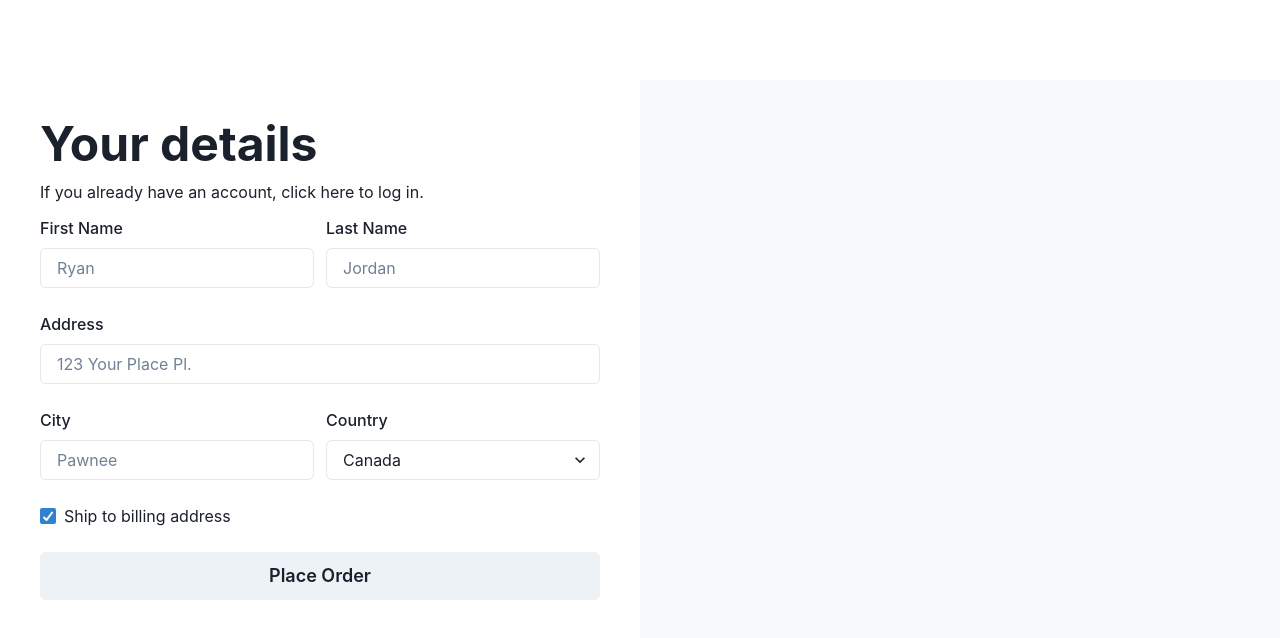
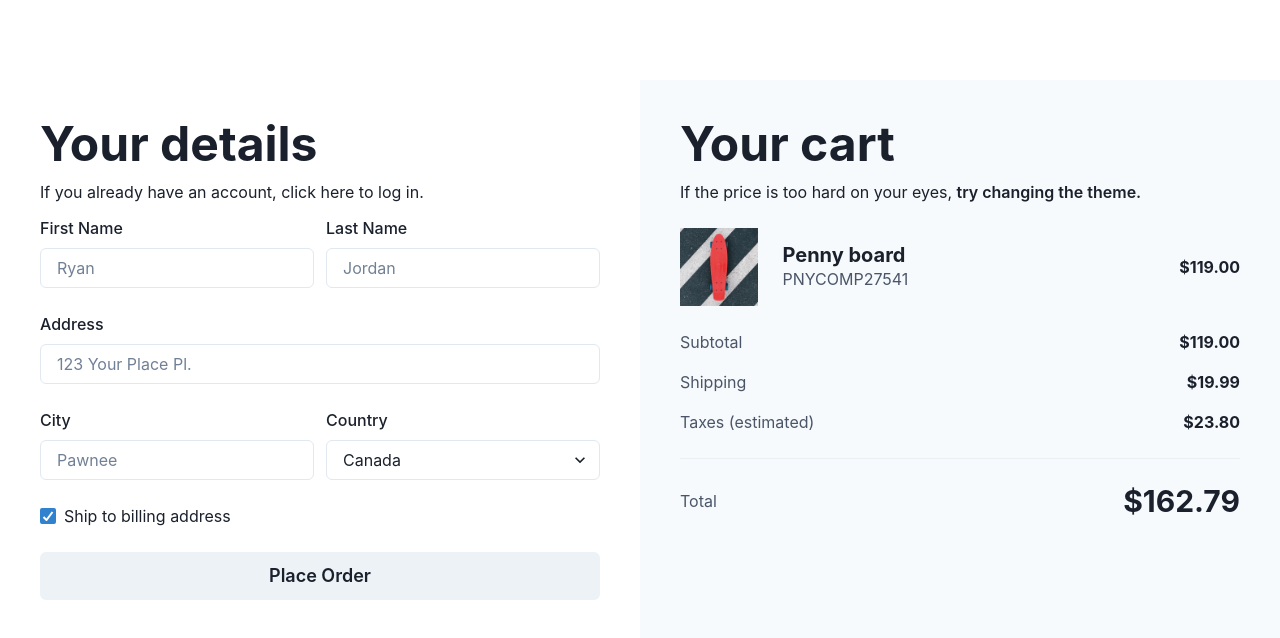
Before and after one commit to rm-jordan/chakra-ui-next.js, a Next.js app: page / in a window 1280 px wide. Shown: the top 638 px of the page. Built offline with nearby package versions, Linux system fonts and the light colour scheme.

Commit message:
cleaned up components, added colour switcher option

```diff
--- a/src/sections/cart.tsx
+++ b/src/sections/cart.tsx
@@ -1,11 +1,81 @@
-import { VStack } from "@chakra-ui/react";
+import {
+  Heading,
+  HStack,
+  VStack,
+  Image,
+  AspectRatio,
+  Text,
+  Divider,
+  Stack,
+  Button,
+  useColorMode,
+  useColorModeValue,
+} from '@chakra-ui/react';
 
 const Cart = () => {
+  const { toggleColorMode } = useColorMode();
+  const bgColor = useColorModeValue('gray.50', 'whiteAlpha.50');
+  const secondaryTextColor = useColorModeValue('gray.600', 'gray.400');
   return (
-  <VStack w="full" h="full" p={10} spacing={10} alignItems="flex-start" bg="gray.50">
-  </VStack>
-  )
-}
+    <VStack
+      w="full"
+      h="full"
+      p={10}
+      spacing={6}
+      align="flex-start"
+      bg={bgColor}
+    >
+      <VStack alignItems="flex-start" spacing={3}>
+        <Heading size="2xl">Your cart</Heading>
+        <Text>
+          If the price is too hard on your eyes,{' '}
+          <Button onClick={toggleColorMode} variant="link" colorScheme="black">
+            try changing the theme.
+          </Button>
+        </Text>
+      </VStack>
+      <HStack spacing={6} alignItems="center" w="full">
+        <AspectRatio ratio={1} w={24}>
+          <Image src="/images/skateboard.jpg" alt="Skateboard" />
+        </AspectRatio>
+        <Stack
+          spacing={0}
+          w="full"
+          direction="row"
+          justifyContent="space-between"
+          alignItems="center"
+        >
+          <VStack w="full" spacing={0} alignItems="flex-start">
+            <Heading size="md">Penny board</Heading>
+            <Text color={secondaryTextColor}>PNYCOMP27541</Text>
+          </VStack>
+          <Heading size="sm" textAlign="end">
+            $119.00
+          </Heading>
+        </Stack>
+      </HStack>
+      <VStack spacing={4} alignItems="stretch" w="full">
+        <HStack justifyContent="space-between">
+          <Text color={secondaryTextColor}>Subtotal</Text>
+          <Heading size="sm">$119.00</Heading>
+        </HStack>
+        <HStack justifyContent="space-between">
+          <Text color={secondaryTextColor}>Shipping</Text>
+          <Heading size="sm">$19.99</Heading>
+        </HStack>
+        <HStack justifyContent="space-between">
+          <Text color={secondaryTextColor}>Taxes (estimated)</Text>
+          <Heading size="sm">$23.80</Heading>
+        </HStack>
+      </VStack>
+      <Divider />
+      <HStack justifyContent="space-between" w="full">
+        <Text color={secondaryTextColor}>Total</Text>
+        <Heading size="lg">$162.79</Heading>
+      </HStack>
+    </VStack>
+  );
+};
 
 export default Cart;
 
--- a/src/sections/details.tsx
+++ b/src/sections/details.tsx
@@ -46,7 +46,8 @@
             <Checkbox defaultChecked>Ship to billing address</Checkbox>
           </GridItem>
           <GridItem colSpan={2}>
-            <Button size='lg' width='full'>Place Order</Button>
+            <Button size='lg' width='full'>Place Order
+            </Button>
           </GridItem>
         </SimpleGrid>
       </VStack>
```
Also changed, not shown: public/images/skateboard.jpg (added).
